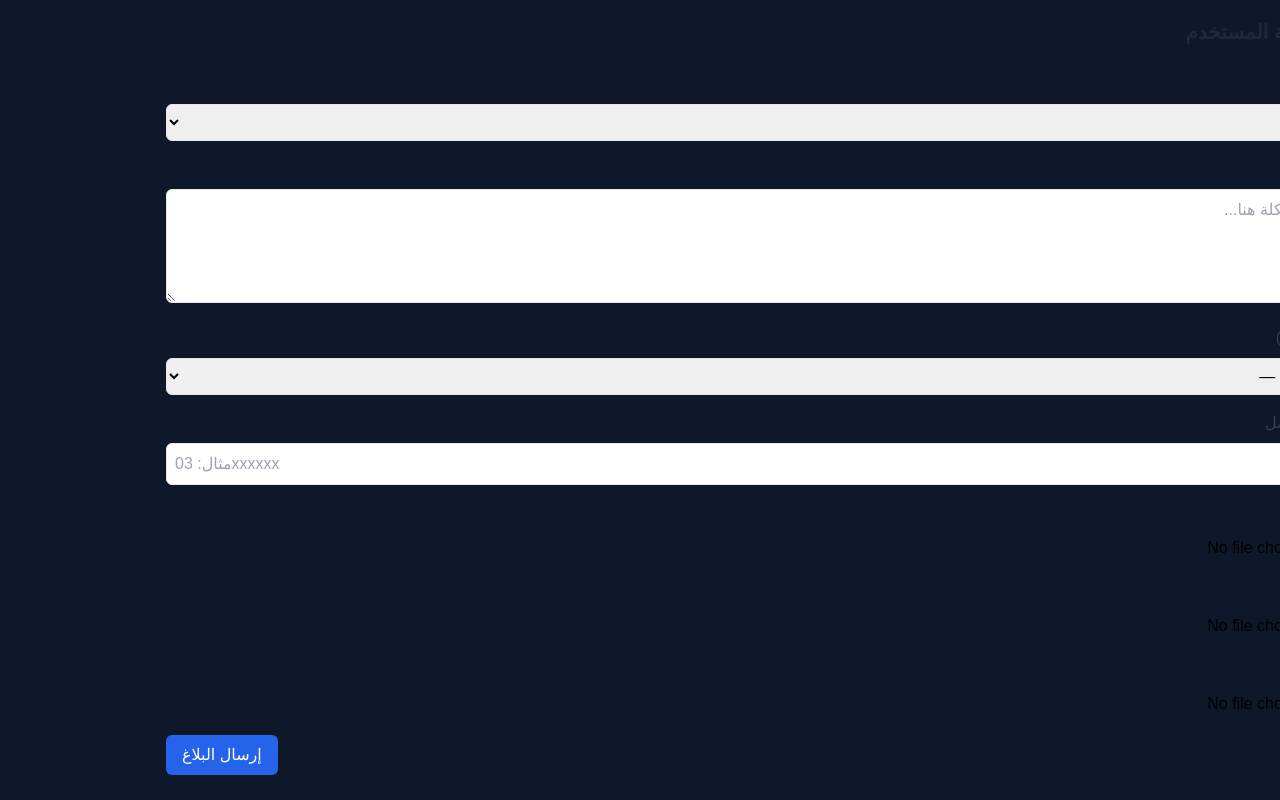
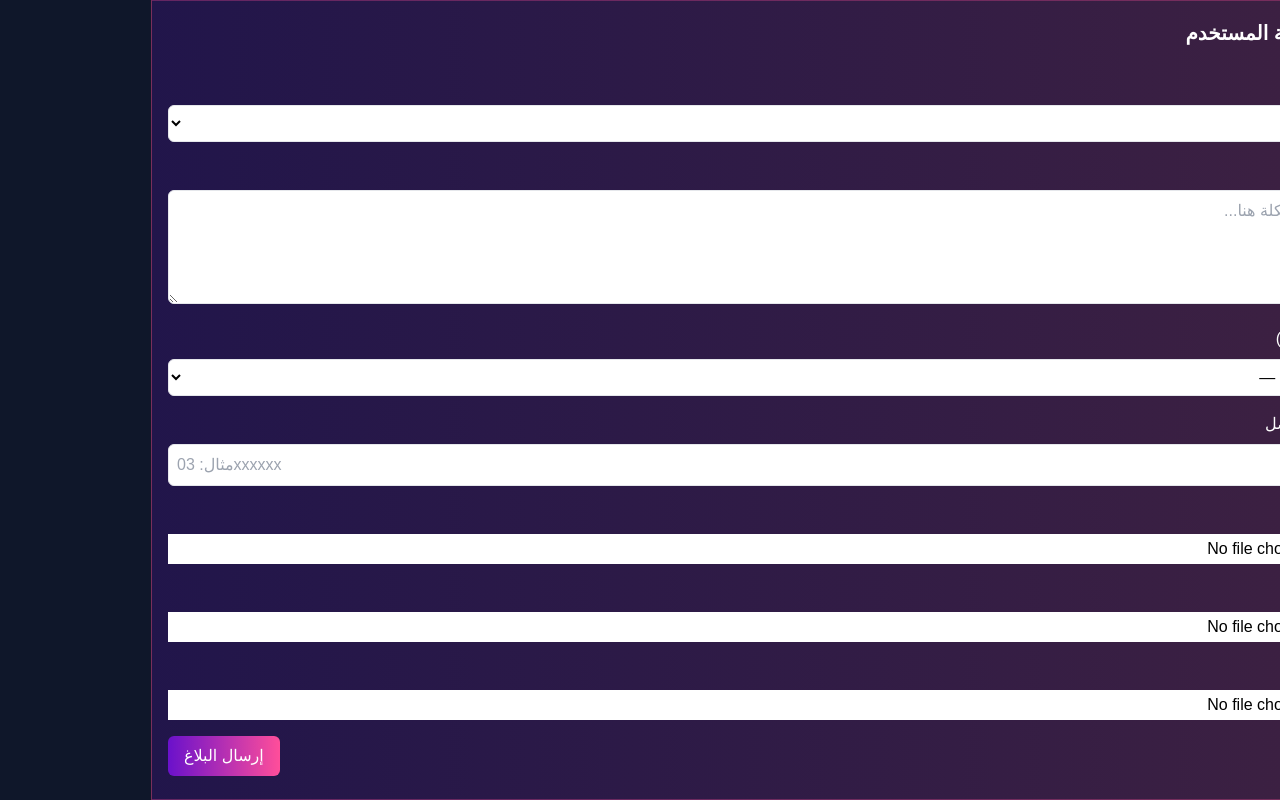
Before and after one commit to mjahto18-ui/MD-Marketplace, a Next.js app: page /protection-cases in a window 1280 px wide. Built offline with nearby package versions, Linux system fonts and the light colour scheme; grey boxes are pictures that could not be loaded.

Commit message:
Update page.jsx

```diff
--- a/app/protection-cases/page.jsx
+++ b/app/protection-cases/page.jsx
@@ -62,7 +62,16 @@ export default function ProtectionCasesPage() {
   }
 
   return (
-    <div className="p-4">
+    <div
+      className="
+        min-h-screen
+        p-4
+        bg-gradient-to-r
+        from-[#6A11CB]/20
+        to-[#FF4E9A]/20
+        border border-[#FF4E9A]/30
+      "
+    >
 
       {/* الهيدر */}
       <div className="flex items-center gap-3 mb-6">
@@ -71,20 +80,20 @@ export default function ProtectionCasesPage() {
           alt="Protection Icon"
           className="w-8 h-8"
         />
-        <h1 className="text-xl font-bold text-gray-800">
+        <h1 className="text-xl font-bold text-white">
           خدمة حماية المستخدم
         </h1>
       </div>
 
       {/* النموذج */}
-      <form onSubmit={handleSubmit} className="space-y-4">
+      <form onSubmit={handleSubmit} className="space-y-4 text-white">
 
         {/* نوع البلاغ */}
         <div>
-          <label className="block mb-2 font-medium text-gray-700">
+          <label className="block mb-2 font-medium">
             نوع البلاغ
           </label>
-          <select name="caseType" required className="w-full border rounded-md p-2">
+          <select name="caseType" required className="w-full border rounded-md p-2 bg-white text-black">
             <option value="">اختر نوع البلاغ</option>
             <option value="طلب لم يصل">طلب لم يصل</option>
             <option value="خطأ في الشحن">خطأ في الشحن</option>
@@ -97,31 +106,31 @@ export default function ProtectionCasesPage() {
 
         {/* الوصف */}
         <div>
-          <label className="block mb-2 font-medium text-gray-700">
+          <label className="block mb-2 font-medium">
             وصف المشكلة
           </label>
           <textarea
             name="description"
             required
             rows="4"
-            className="w-full border rounded-md p-2"
+            className="w-full border rounded-md p-2 bg-white text-black"
             placeholder="اكتب تفاصيل المشكلة هنا..."
           ></textarea>
         </div>
 
         {/* رقم الطلب */}
         <div>
-          <label className="block mb-2 font-medium text-gray-700">
+          <label className="block mb-2 font-medium">
             رقم الطلب (اختياري)
           </label>
-          <select name="orderId" className="w-full border rounded-md p-2">
+          <select name="orderId" className="w-full border rounded-md p-2 bg-white text-black">
             <option value="">— بدون رقم طلب —</option>
           </select>
         </div>
 
         {/* رقم الواتساب */}
         <div>
-          <label className="block mb-2 font-medium text-gray-700">
+          <label className="block mb-2 font-medium">
             رقم الواتساب للتواصل
           </label>
           <input
@@ -131,25 +140,25 @@ export default function ProtectionCasesPage() {
             pattern="[0-9]{8}"
             maxLength="8"
             minLength="8"
-            className="w-full border rounded-md p-2"
+            className="w-full border rounded-md p-2 bg-white text-black"
             placeholder="مثال: 03xxxxxx"
           />
         </div>
 
         {/* الصور */}
         <div>
-          <label className="block mb-2 font-medium text-gray-700">صورة 1</label>
-          <input type="file" name="photo1" accept="image/*" capture="environment" className="w-full" />
+          <label className="block mb-2 font-medium">صورة 1</label>
+          <input type="file" name="photo1" accept="image/*" capture="environment" className="w-full bg-white text-black" />
         </div>
 
         <div>
-          <label className="block mb-2 font-medium text-gray-700">صورة 2 (اختياري)</label>
-          <input type="file" name="photo2" accept="image/*" capture="environment" className="w-full" />
+          <label className="block mb-2 font-medium">صورة 2 (اختياري)</label>
+          <input type="file" name="photo2" accept="image/*" capture="environment" className="w-full bg-white text-black" />
         </div>
 
         <div>
-          <label className="block mb-2 font-medium text-gray-700">صورة 3 (اختياري)</label>
-          <input type="file" name="photo3" accept="image/*" capture="environment" className="w-full" />
+          <label className="block mb-2 font-medium">صورة 3 (اختياري)</label>
+          <input type="file" name="photo3" accept="image/*" capture="environment" className="w-full bg-white text-black" />
         </div>
 
         {/* الأزرار */}
@@ -164,7 +173,7 @@ export default function ProtectionCasesPage() {
 
           <button
             type="submit"
-            className="px-4 py-2 rounded-md bg-blue-600 text-white font-medium hover:bg-blue-700"
+            className="px-4 py-2 rounded-md bg-gradient-to-r from-[#6A11CB] to-[#FF4E9A] text-white font-medium"
           >
             إرسال البلاغ
           </button>
```
